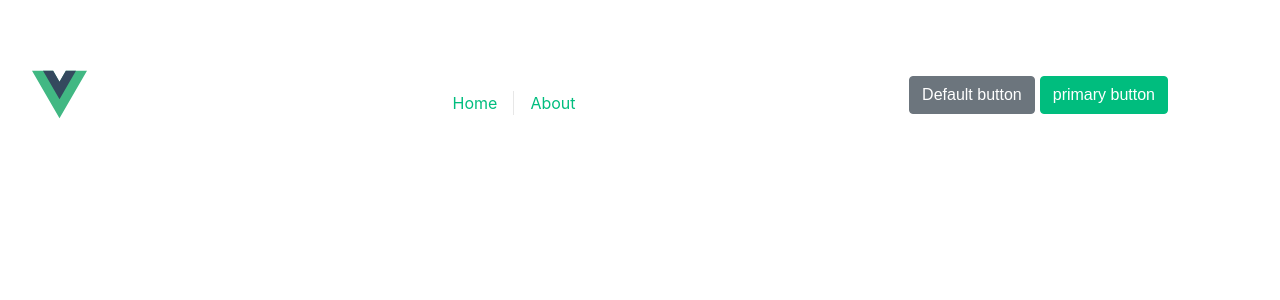
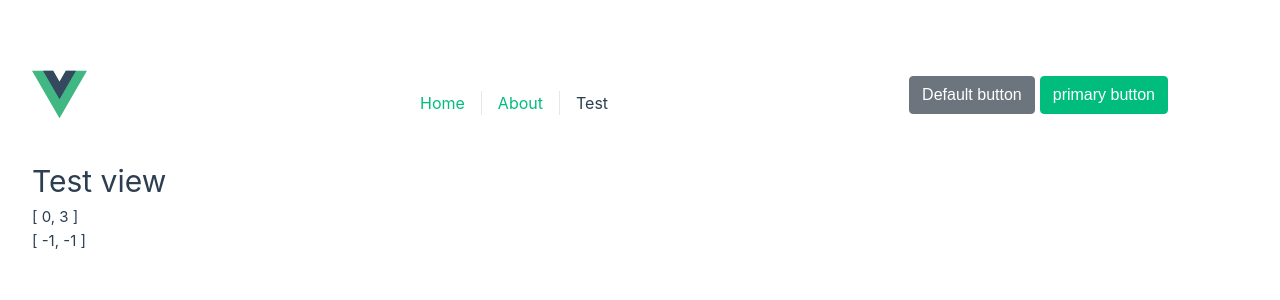
Before and after one commit to nolrm/vue, a Vue app: page /test in a window 1280 px wide. Shown: the top 300 px of the page. Built offline with nearby package versions, Linux system fonts and the light colour scheme.

Commit message:
Test array

```diff
--- a/src/App.vue
+++ b/src/App.vue
@@ -11,6 +11,7 @@ import cBtn from './components/cBtn/cBtn.vue'
       <nav>
         <RouterLink to="/">Home</RouterLink>
         <RouterLink to="/about">About</RouterLink>
+        <RouterLink to="/test">Test</RouterLink>
       </nav>
     </div>
 
--- a/src/router/index.js
+++ b/src/router/index.js
@@ -16,6 +16,11 @@ const router = createRouter({
       // this generates a separate chunk (About.[hash].js) for this route
       // which is lazy-loaded when the route is visited.
       component: () => import('../views/AboutView.vue')
+    },
+    {
+      path: '/test',
+      name: 'test',
+      component: () => import('../views/TestView.vue')
     }
   ]
 })
--- /dev/null
+++ b/src/views/TestView.vue
@@ -0,0 +1,61 @@
+<script setup>
+// import TheWelcome from '../components/TheWelcome.vue'
+// import cList from '../components/cList/cList.vue'
+</script>
+
+<template>
+  <main>
+    <!-- <TheWelcome /> -->
+
+    <h1>Test view</h1>
+
+    <div>
+      {{ twoSum(arr1, 5) }}
+    </div>
+
+    <div>
+      {{ twoSum(arr2, -5) }}
+    </div>
+
+  </main>
+</template>
+
+
+<script>
+  export default {
+    name: "TestView",
+    props: {},
+
+    data() {
+      return {
+        arr1: [1,2,3,4],
+        arr2: [1,2,3,4,5]
+      }
+    },
+
+    // computed: {
+
+    // },
+
+    methods: {
+      twoSum(nums, target) {
+        let total = 0;
+        let newArray = [];
+
+        for (const i in nums) {
+          let index2 = nums.findIndex((second) => nums[i] + second == target)
+
+          console.log(index2)
+
+          if (index2 > 0) {
+            newArray.push(parseInt(i), index2)
+            return newArray;
+          } else if (i >= (nums.length - 1)) {
+            newArray.push(-1, -1)
+            return newArray;
+          }
+        }
+      }
+    }
+  };
+</script>
```
